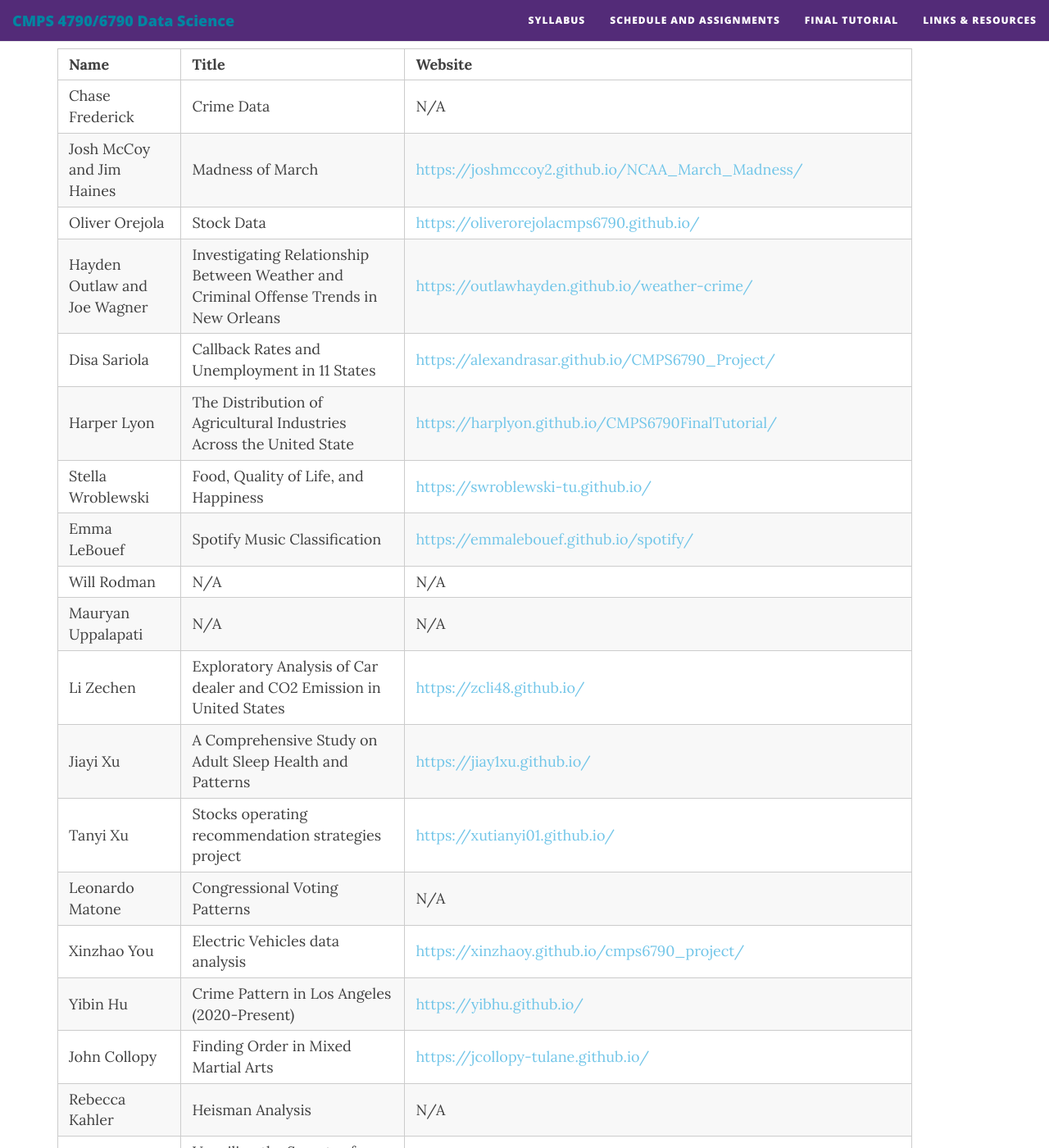
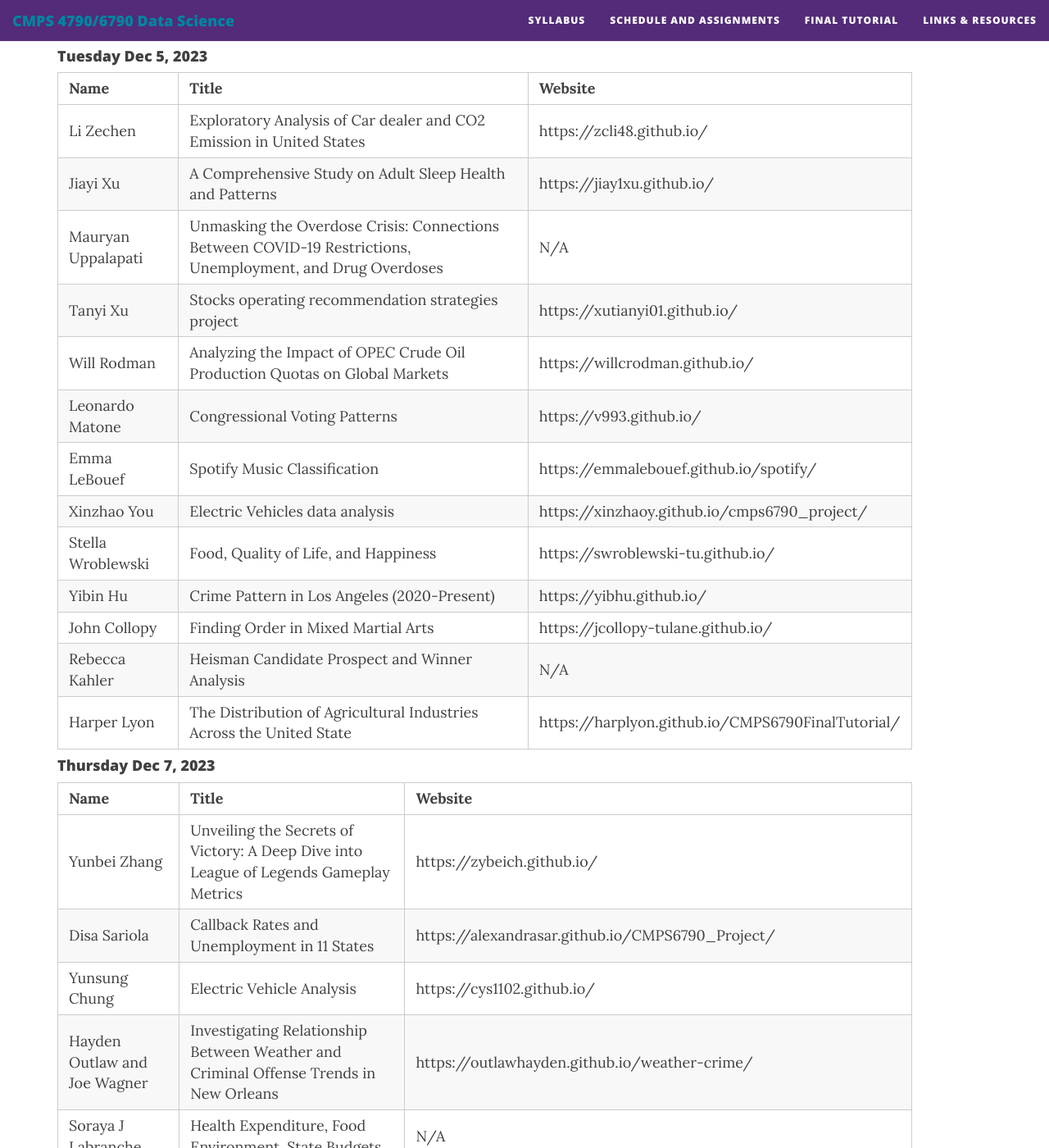
Before and after one commit to nmattei/cmps6790, a Jekyll site: the page built from _projects/FinalTutorial/FinalTutorial.md, in a window 1280 px wide and 1400 px high, scrolled down 7808 px. Shown: the whole window at 82% size. Built offline with Jekyll 4.4.1, drawn with Linux system fonts in a browser that asks for light colours; nearby versions of some CDN libraries; some of the changed text lies outside the part shown.

Commit message:
prez dates

```diff
--- a/_projects/FinalTutorial/FinalTutorial.md
+++ b/_projects/FinalTutorial/FinalTutorial.md
@@ -186,33 +186,40 @@ Here are some past short decks that are very good:
 
 ### Schedule
 
-| **Name**                     | **Title**                                                                                   | **Website**                                                         |
+#### Tuesday Dec 5, 2023
+
+| Name               | Title                                                                                                      | Website                                           |
+|--------------------|------------------------------------------------------------------------------------------------------------|---------------------------------------------------|
+| Li Zechen          | Exploratory Analysis of Car dealer and CO2 Emission in United States                                       | https://zcli48.github.io/                         |
+| Jiayi Xu           | A Comprehensive Study on Adult Sleep Health and Patterns                                                   | https://jiay1xu.github.io/                        |
+| Mauryan Uppalapati | Unmasking the Overdose Crisis: Connections Between COVID-19 Restrictions, Unemployment, and Drug Overdoses | N/A                                               |
+| Tanyi Xu           | Stocks operating recommendation strategies project                                                         | https://xutianyi01.github.io/                     |
+| Will Rodman        | Analyzing the Impact of OPEC Crude Oil Production Quotas on Global Markets                                 | https://willcrodman.github.io/                    |
+| Leonardo Matone    | Congressional Voting Patterns                                                                              | https://v993.github.io/                           |
+| Emma LeBouef       | Spotify Music Classification                                                                               | https://emmalebouef.github.io/spotify/            |
+| Xinzhao You        | Electric Vehicles data analysis                                                                            | https://xinzhaoy.github.io/cmps6790_project/      |
+| Stella Wroblewski  | Food, Quality of Life, and Happiness                                                                       | https://swroblewski-tu.github.io/                 |
+| Yibin Hu           | Crime Pattern in Los Angeles (2020-Present)                                                                | https://yibhu.github.io/                          |
+| John Collopy       | Finding Order in Mixed Martial Arts                                                                        | https://jcollopy-tulane.github.io/                |
+| Rebecca Kahler     | Heisman Candidate Prospect and Winner Analysis                                                             | N/A                                               |
+| Harper Lyon        | The Distribution of Agricultural Industries Across the United State                                        | https://harplyon.github.io/CMPS6790FinalTutorial/ |
+
+#### Thursday Dec 7, 2023
+
+| Name                         | Title                                                                                       | Website                                                             |
 |------------------------------|---------------------------------------------------------------------------------------------|---------------------------------------------------------------------|
-| Chase Frederick              | Crime Data                                                                                  | N/A                                                                 |
-| Josh McCoy and Jim Haines    | Madness of March                                                                            | <https://joshmccoy2.github.io/NCAA_March_Madness/>                    |
-| Oliver Orejola               | Stock Data                                                                                  | <https://oliverorejolacmps6790.github.io/>                            |
-| Hayden Outlaw and Joe Wagner | Investigating Relationship Between Weather and Criminal Offense Trends in New Orleans       | <https://outlawhayden.github.io/weather-crime/>                       |
-| Disa Sariola                 | Callback Rates and Unemployment in 11 States                                                | <https://alexandrasar.github.io/CMPS6790_Project/>                    |
-| Harper Lyon                  | The Distribution of Agricultural Industries Across the United State                         | <https://harplyon.github.io/CMPS6790FinalTutorial/>                   |
-| Stella Wroblewski            | Food, Quality of Life, and Happiness                                                        | <https://swroblewski-tu.github.io/>                                   |
-| Emma LeBouef                 | Spotify Music Classification                                                                | <https://emmalebouef.github.io/spotify/>                              |
-| Will Rodman                  | N/A                                                                                         | N/A                                                                 |
-| Mauryan Uppalapati           | N/A                                                                                         | N/A                                                                 |
-| Li Zechen                    | Exploratory Analysis of Car dealer and CO2 Emission in United States                        | <https://zcli48.github.io/>                                           |
-| Jiayi Xu                     | A Comprehensive Study on Adult Sleep Health and Patterns                                    | <https://jiay1xu.github.io/>                                          |
-| Tanyi Xu                     | Stocks operating recommendation strategies project                                          | <https://xutianyi01.github.io/>                                       |
-| Leonardo Matone              | Congressional Voting Patterns                                                               | N/A                                                                 |
-| Xinzhao You                  | Electric Vehicles data analysis                                                             | <https://xinzhaoy.github.io/cmps6790_project/>                        |
-| Yibin Hu                     | Crime Pattern in Los Angeles (2020-Present)                                                 | <https://yibhu.github.io/>                                            |
-| John Collopy                 | Finding Order in Mixed Martial Arts                                                         | <https://jcollopy-tulane.github.io/>                                  |
-| Rebecca Kahler               | Heisman Analysis                                                                            | N/A                                                                 |
-| Yunbei Zhang                 | Unveiling the Secrets of Victory: A Deep Dive into League of Legends Gameplay Metrics       | <https://zybeich.github.io/>                                          |
-| Yunsung Chung                | Electric Vehicle Analysis                                                                   | N/A                                                                 |
-| Soraya J Labranche           | Mangrove Data Analysis                                                                      | N/A                                                                 |
-| Daniel Wang                  | Exploring Advantages of Using TopPIC for Top-down MS Proteomics through Ovarian Cancer Data | <https://todanielwang.github.io/projects/datascience/milestone1.html> |
-| Lorraine Steigner            | Mediterranean Pottery                                                                       | <https://llsteigner.github.io/cmps6790/>                              |
-| Kiran Shrestha               | Data for health policy                                                                      | <https://stharajkiran.github.io/>                                     |
-| Khandokar Shakib             | N/A                                                                                         | <https://kshakib22.github.io/kshakib.github.io/>                      |
+| Yunbei Zhang                 | Unveiling the Secrets of Victory: A Deep Dive into League of Legends Gameplay Metrics       | https://zybeich.github.io/                                          |
+| Disa Sariola                 | Callback Rates and Unemployment in 11 States                                                | https://alexandrasar.github.io/CMPS6790_Project/                    |
+| Yunsung Chung                | Electric Vehicle Analysis                                                                   | https://cys1102.github.io/                                          |
+| Hayden Outlaw and Joe Wagner | Investigating Relationship Between Weather and Criminal Offense Trends in New Orleans       | https://outlawhayden.github.io/weather-crime/                       |
+| Soraya J Labranche           | Health Expenditure, Food Environment, State Budgets                                         | N/A                                                                 |
+| Oliver Orejola               | Stock Data                                                                                  | https://oliverorejolacmps6790.github.io/                            |
+| Daniel Wang                  | Exploring Advantages of Using TopPIC for Top-down MS Proteomics through Ovarian Cancer Data | https://todanielwang.github.io/projects/datascience/milestone1.html |
+| Lorraine Steigner            | Mediterranean Pottery                                                                       | https://llsteigner.github.io/cmps6790/                              |
+| Josh McCoy and Jim Haines    | Madness of March                                                                            | https://joshmccoy2.github.io/NCAA_March_Madness/                    |
+| Kiran Shrestha               | Channnel The Bad Ones Out                                                                   | https://stharajkiran.github.io/                                     |
+| Chase Frederick              | Political Economy & Data Analysis: Captone Paper!                                           | N/A                                                                 |
+| Khandokar Shakib             | Predicting NBA MVP Using Machine Learning                                                   | https://kshakib22.github.io/kshakib.github.io/                      |
 
 **Note:** You must upload your slides through [Canvas](https://tulane.instructure.com/) **at least 2 hours before class time on the day of your presentation**.  Failure to do this will result in a minimum of all points lost for *Professionalism*. You will be required to be in person to present unless you have made other arrangements with me. I will compile all slides into one deck for the individual presentation days.
 
```
